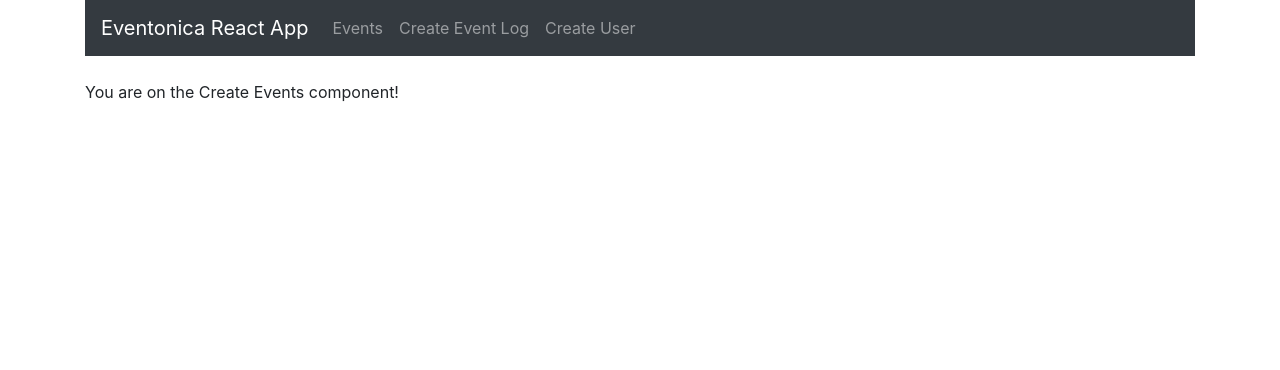
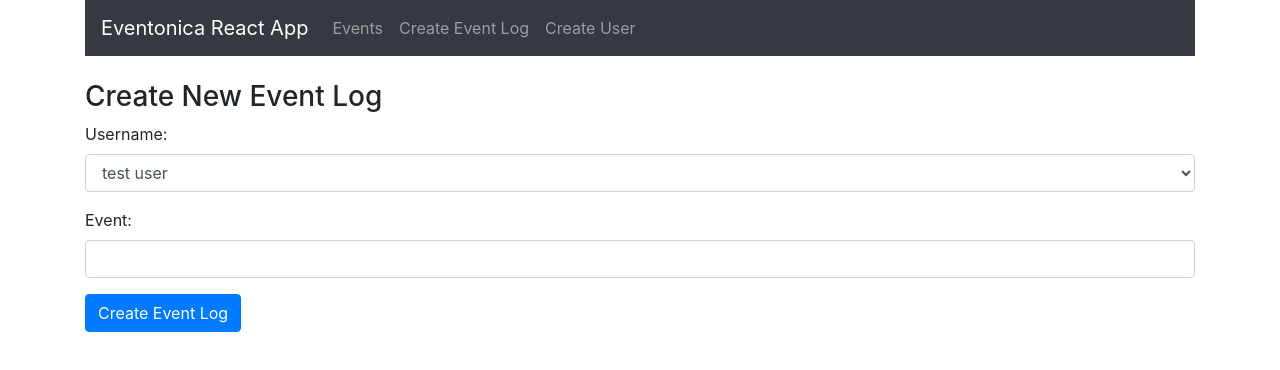
Before and after one commit to starrpatty28/techtonica-assignments, a React (Create React App) app in the folder IndependentDailyWork/MERN_STACK_EventonicaTracker/eventonica-react/: page /create in a window 1280 px wide. Shown: the top 370 px of the page. Built offline with nearby package versions, Linux system fonts and the light colour scheme.

Commit message:
Modified the backend, created states and vales for users and events

```diff
--- a/IndependentDailyWork/MERN_STACK_EventonicaTracker/eventonica-react/src/components/create-event.component.js
+++ b/IndependentDailyWork/MERN_STACK_EventonicaTracker/eventonica-react/src/components/create-event.component.js
@@ -3,6 +3,12 @@ import React, { Component} from 'react'
 export default class CreateEvents extends Component {
   constructor(props) {
     super(props);
+
+    this.onChangeUsername = this.onChangeUsername.bind(this);
+    this.onChangeEvent = this.onChangeEvent.bind(this);
+    this.onSubmit = this.onSubmit.bind(this);
+
+
 
     //state is how you create variables in react
     this.state = {
@@ -10,6 +16,13 @@ export default class CreateEvents extends Component {
       event: '',
       users: []
     }
+  }
+
+  componentDidMount() {
+    this.setState({
+      users: ['test user'],
+      username: 'test user'
+    })
   }
 
 onChangeUsername(e) {
@@ -24,11 +37,59 @@ onChangeEvent(e) {
   });
 }
 
+onSubmit(e) {
+  console.log('alert');
+  e.preventDefault();
+
+  const event = {
+    username: this.state.username,
+    event: this.state.event,
+  }
+
+  console.log(event)
+
+ // window.location = '/'
+
+}
+
   render() {
     return (
       <div>
-        <p>You are on the Create Events component! </p>
-      </div>
+      <h3>Create New Event Log</h3>
+      <form onSubmit={this.onSubmit}>
+        <div className="form-group">
+          <label>Username: </label>
+          <select ref="userInput"
+              required
+              className="form-control"
+              value={this.state.username}
+              onChange={this.onChangeUsername}>
+              {
+                this.state.users.map(function(user) {
+                  return <option
+                    key={user}
+                    value={user}>{user}
+                    </option>;
+                })
+              }
+          </select>
+        </div>
+        <div className="form-group">
+          <label>Event: </label>
+          <input  type="text"
+              required
+              className="form-control"
+              value={this.state.event}
+              onChange={this.onChangeEvent}
+              />
+        </div>
+        <div className="form-group">
+          <input type="submit" value="Create Event Log" className="btn btn-primary" />
+        </div>
+       </form>
+     </div>
+
+
     )
   }
 }
```
Also changed, not shown: 1 other file (tests, documents, lock files or other folders).
